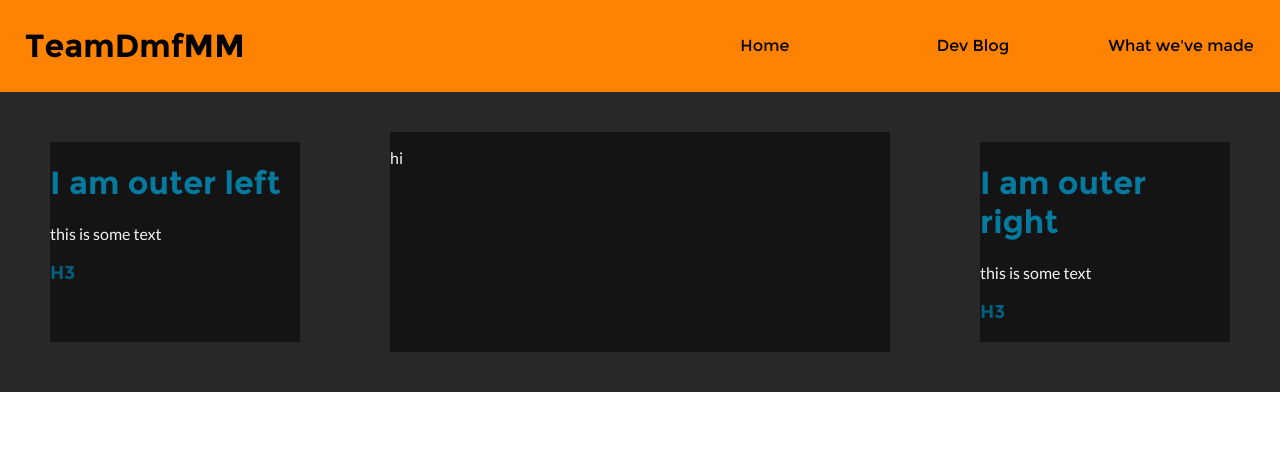
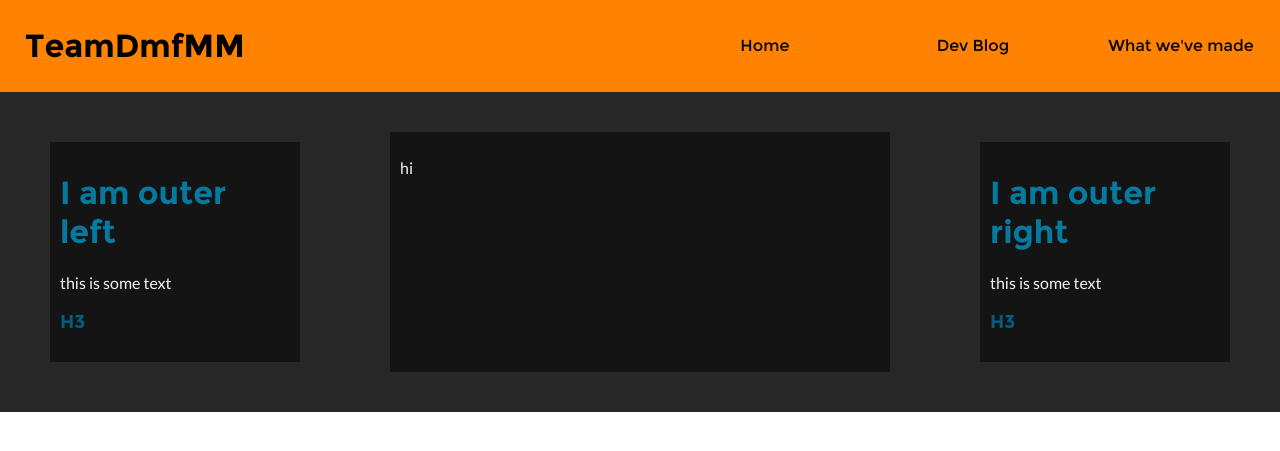
Before and after one commit to TeamDmfMM/teamdmfmm.github.io, a Jekyll site: the page built from index.html, in a window 1280 px wide. Shown: the top 451 px of the page. Built offline with Jekyll 4.4.1, drawn with Linux system fonts in a browser that asks for light colours.

Commit message:
now it actually is starting to look decent

```diff
--- a/css/main.scss
+++ b/css/main.scss
@@ -72,7 +72,7 @@ div#container {
     flex-basis: 0;
 
     div#innercontent {
-
+      padding: 10px;
       display: inline-block;
 
       h1 {
@@ -98,7 +98,7 @@ div#container {
     flex-basis: 0;
 
     div#innercontent {
-
+      padding: 10px;
       display: inline-block;
       h1 {
         font-family: Montserrat, "Arial Black", sans-serif;
```
